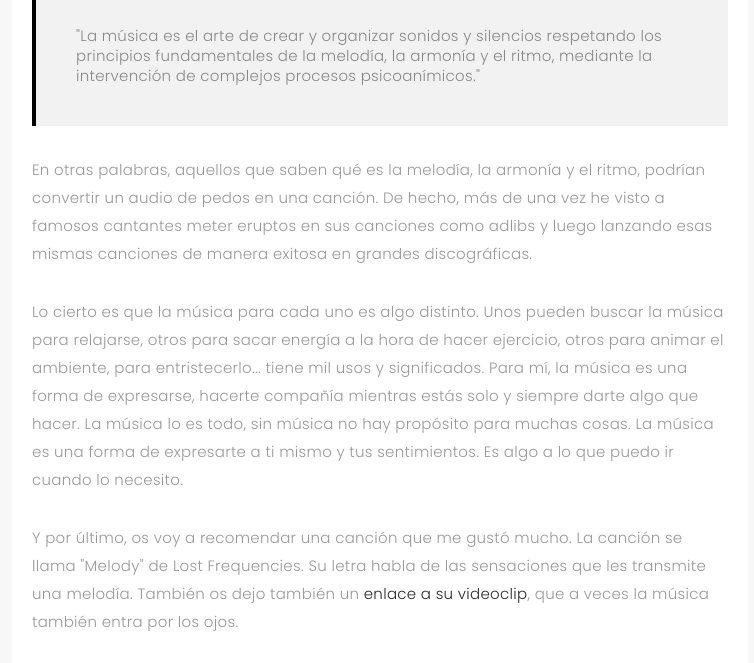
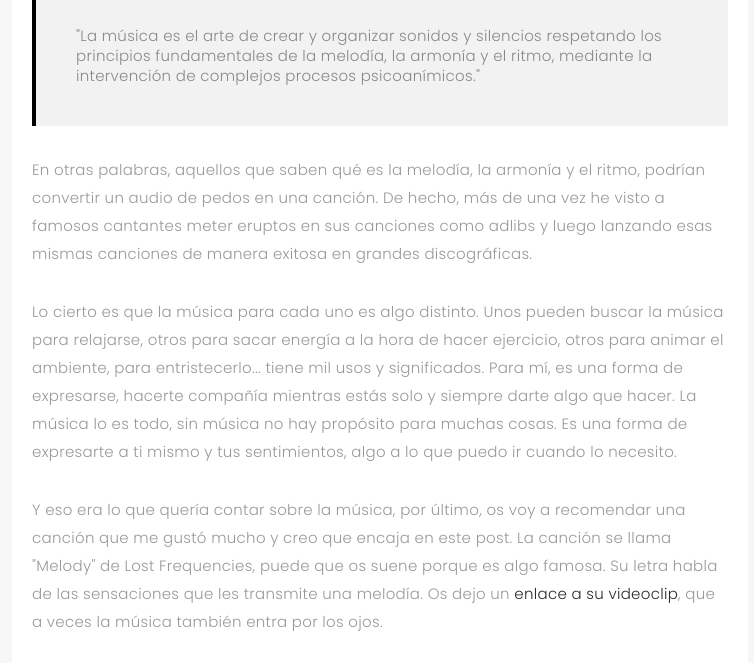
Before and after one commit to alvaral/lightblazeweb, a plain HTML site: page public/blog-post/blog-post-1.html in a window 1280 px wide. Shown: the part 1371-2034 px from the top of the page, without its empty margins (260-1014 px from the left). Drawn offline with nearby package versions, Linux system fonts and the light colour scheme; a web font is replaced by a local one.

Commit message:
Edit blog post 1

```diff
--- a/public/blog-post/blog-post-1.html
+++ b/public/blog-post/blog-post-1.html
@@ -6,8 +6,8 @@
     <meta content="width=device-width, initial-scale=1.0" name="viewport">
 
     <title>Light Blaze Web</title>
-    <meta name="description" content="Official Light Blaze Website, where you can find everethig about him." >
-    <meta  name="keywords" content="HTML, CSS, JavaScript">
+    <meta name="description" content="Official Light Blaze Website, where you can find everethig about him.">
+    <meta name="keywords" content="HTML, CSS, JavaScript">
     <meta name="author" content="Álvaro Alonso">
 
     <!-- Favicons -->
@@ -72,7 +72,7 @@
                                         height: 600px;" />
                                         <div class="content-main single-post padDiv">
                                             <div class="journal-txt">
-                                                <h4><a >PRIMER POST. QUÉ ES LA MÚSICA.</a></h4>
+                                                <h4><a>PRIMER POST. QUÉ ES LA MÚSICA.</a></h4>
                                             </div>
                                             <div class="post-meta">
                                                 <ul class="list-unstyled mb-0">
@@ -105,11 +105,11 @@
                                             </p>
                                             <p class="mb-30">
                                                 Lo cierto es que la música para cada uno es algo distinto. Unos pueden buscar la música para relajarse, otros para sacar energía a la hora de hacer ejercicio, otros para animar el ambiente, para entristecerlo... tiene mil usos y significados. Para mí,
-                                                la música es una forma de expresarse, hacerte compañía mientras estás solo y siempre darte algo que hacer. La música lo es todo, sin música no hay propósito para muchas cosas. La música es una forma de expresarte
-                                                a ti mismo y tus sentimientos. Es algo a lo que puedo ir cuando lo necesito.
+                                                es una forma de expresarse, hacerte compañía mientras estás solo y siempre darte algo que hacer. La música lo es todo, sin música no hay propósito para muchas cosas. Es una forma de expresarte
+                                                a ti mismo y tus sentimientos, algo a lo que puedo ir cuando lo necesito.
                                             </p>
                                             <p class="mb-30">
-                                                Y por último, os voy a recomendar una canción que me gustó mucho. La canción se llama "Melody" de Lost Frequencies. Su letra habla de las sensaciones que les transmite una melodía. También os dejo también un
+                                                Y eso era lo que quería contar sobre la música, por último, os voy a recomendar una canción que me gustó mucho y creo que encaja en este post. La canción se llama "Melody" de Lost Frequencies, puede que os suene porque es algo famosa. Su letra habla de las sensaciones que les transmite una melodía. Os dejo un
                                                 <a href="https://youtu.be/4t6rQDxJwno">enlace a su videoclip</a>, que a veces la música también entra por los ojos.
 
                                                         </p>
```
Also changed, not shown: package-lock.json (added), 1 other file. Lines whose indentation alone changed are shown as unchanged.
